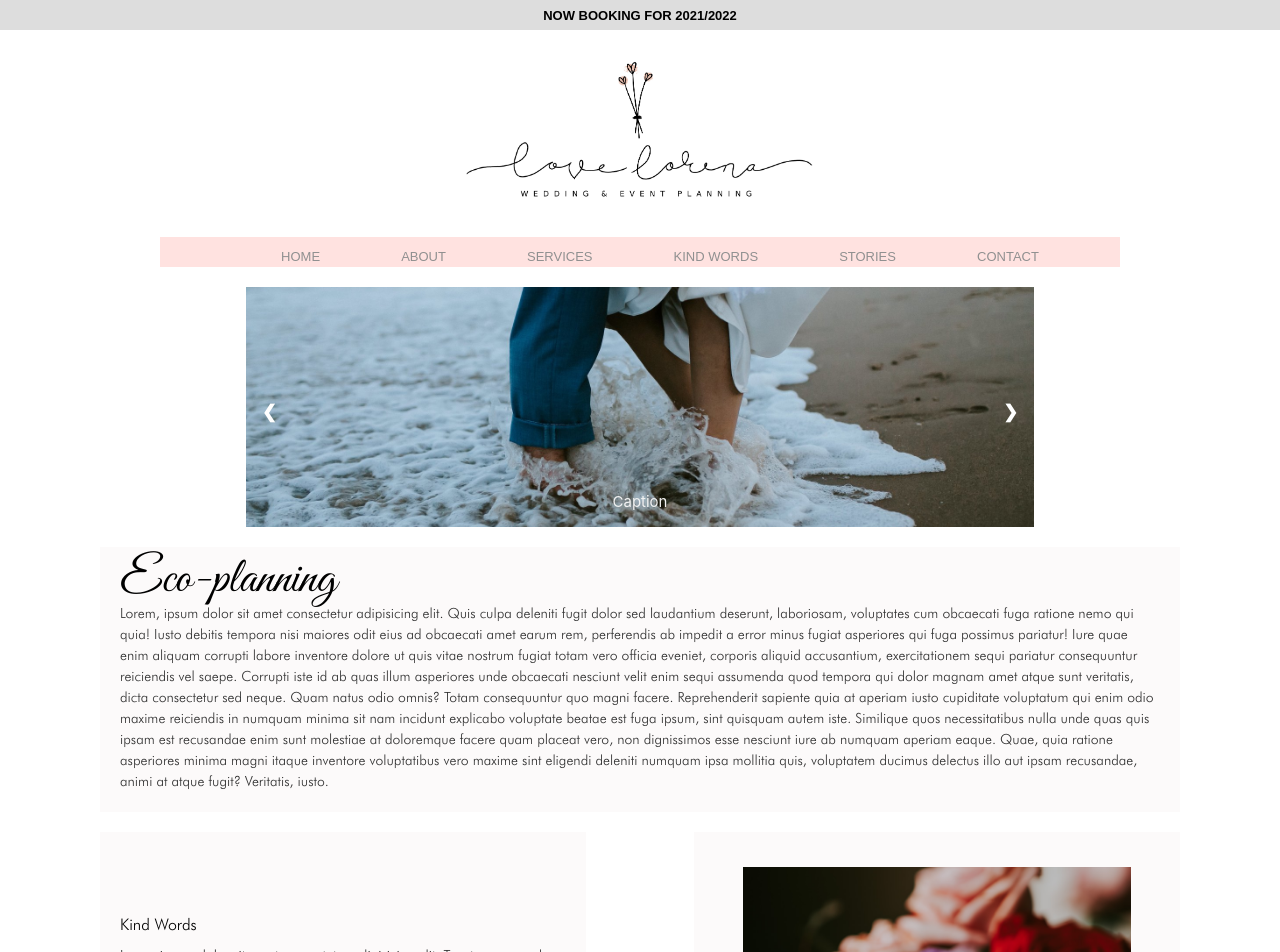
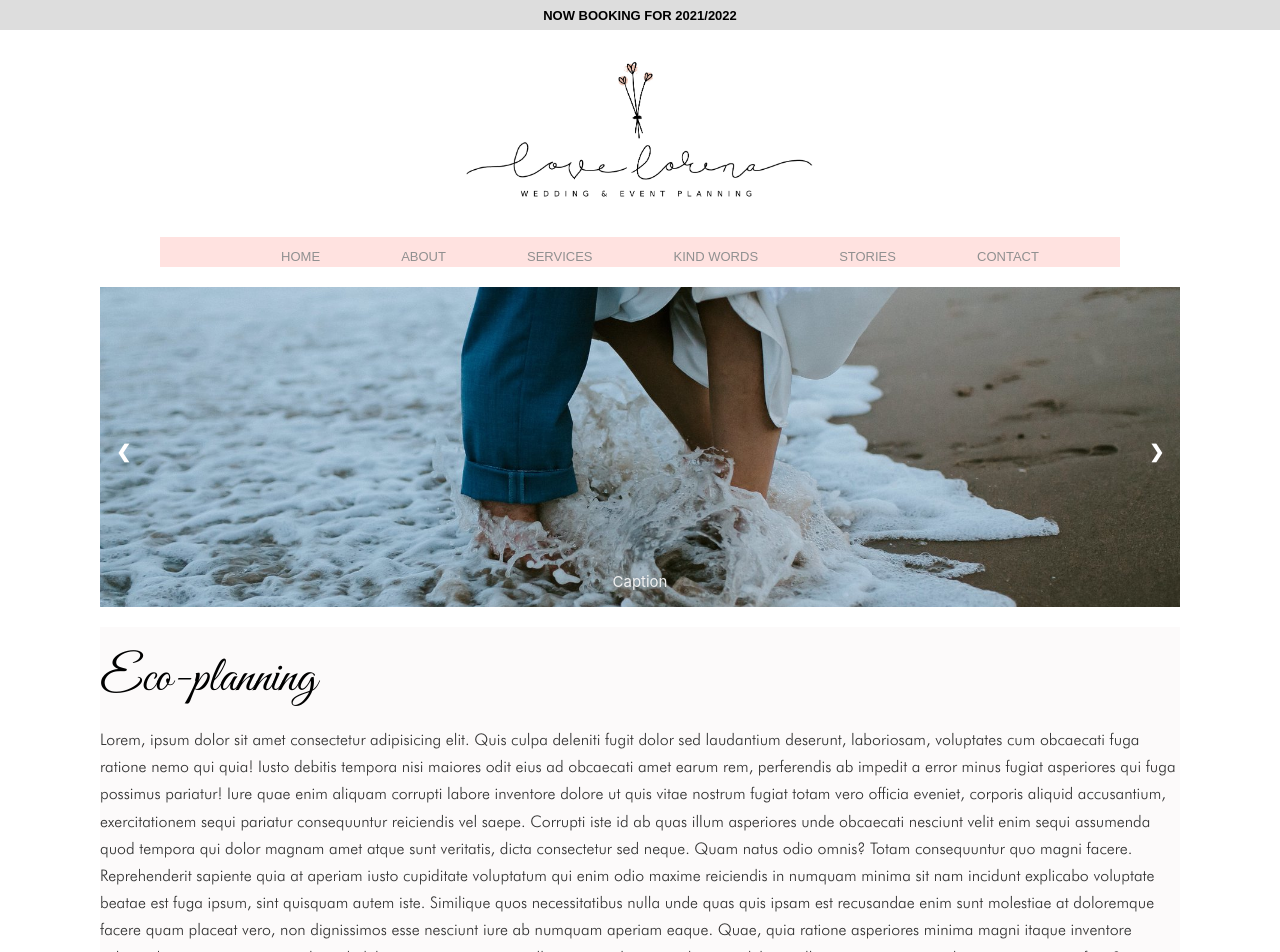
Before and after one commit to cruzma/misa-wedding-site, a React (Create React App) app: page / in a window 1280 px wide. Shown: the top 952 px of the page. Built offline with nearby package versions, Linux system fonts and the light colour scheme.

Commit message:
css refactored to be DRY

```diff
--- a/src/App.js
+++ b/src/App.js
@@ -7,7 +7,6 @@ import Contact from './components/Contact/Contact';
 import Footer from './components/Footer/Footer';
 import Services from './components/Services/Services';
 import React, { useState } from 'react';
-
 
 function App() {
 
--- a/src/components/About/About.jsx
+++ b/src/components/About/About.jsx
@@ -5,7 +5,7 @@ function About(props){
     return(
         <div className="wrapper">
             <section className="top-banner">
-                <p>about me</p>
+                <h1>About Me</h1>
 
             </section>
             <section className="mid-section">
--- a/src/components/About/about-styling.css
+++ b/src/components/About/about-styling.css
@@ -1,16 +1,3 @@
-@font-face {
-    font-family: FuturaLight;
-    src: url(../../assets/Futura\ Light\ Regular.otf);
-}
-
-/* .wrapper{
-    display: flex;
-    flex-direction: column;
-    justify-content: center;
-    align-items: center;
-    max-width: 1080px;
-} */
-
 .top-banner{
     margin-top: 20px;
     height: 40vh;
@@ -18,13 +5,15 @@
     position: relative;
     background-image: linear-gradient(rgba(0, 0, 0, 0.7), rgba(0, 0, 0, 0.7)), url("../../assets/images/Lorena19.jpg");
     background-size: cover;
-    background-position: 0% 35%;
+    background-position: 20% 53%;
     display: flex;
     justify-content: center;
-    align-items: center;
     color: azure;
-    font-family: 'Great Vibes', cursive;
+}
+
+.top-banner h1{
     font-size: 100px;
+    font-weight: lighter;
 }
 
 .mid-section{
@@ -67,10 +56,6 @@ h2{
     font-family: 'Great Vibes', cursive;
 }
 
-.bottom-section p{
-    font-family: FuturaLight;
-}
-
 .values-box{
     grid-column: 7 / span 5;
 }
--- a/src/components/Contact/Contact.jsx
+++ b/src/components/Contact/Contact.jsx
@@ -20,7 +20,7 @@ function Contact(prop){
                     <p>Saturday: 9-6</p>
                     <p>Sunday: Out of Office</p>
                 </div>
-                <div><img src={require("../../assets/images/Styled-69.jpg").default} alt="bride and groom holding hands"></img></div>
+                <div className="image-container"><img src={require("../../assets/images/DSCF5136.jpg").default} alt="bride and groom holding hands"></img></div>
             </div>
             <div className="right-side">
                 <h1>Connect</h1>
--- a/src/components/Contact/contact-styling.css
+++ b/src/components/Contact/contact-styling.css
@@ -1,9 +1,5 @@
-@font-face {
-    font-family: FuturaLight;
-    src: url(../../assets/Futura\ Light\ Regular.otf);
-}
-
 .wrapper-fix{
+    margin-top: 20px;
     margin-bottom: 20px;
     flex-direction: row;
 }
@@ -13,8 +9,7 @@
 
 }
 .right-side{
-    width: 40%;
-    margin: 20px;
+    width: 50%;
     display: flex;
     align-items: center;
     flex-direction: column;
@@ -22,6 +17,11 @@
 .hours-container{
     background-image: linear-gradient(#ffe2e0, white);
     padding: 20px;
+}
+
+.image-container{
+    width: 100%;
+    height: 540px;
 }
 
 .input-container{
--- a/src/components/Home/home-styling.css
+++ b/src/components/Home/home-styling.css
@@ -1,8 +1,3 @@
-/* Home page Begins */
-@font-face {
-    font-family: FuturaLight;
-    src: url(../../assets/Futura\ Light\ Regular.otf);
-}
 .mainFlex{
     display: flex;
     flex-direction: column;
@@ -12,8 +7,8 @@
 
 .photoSlideShow{
     margin-top: 20px;
-    height: 30vh;
-    width:73%;
+    height: 40vh;
+    width:100%;
     position: relative;
     display: flex;
     justify-content: center;
@@ -84,26 +79,15 @@
 
 
 .pOneBox{
-    line-height: 1.6em;
     background-color: #fcfafade;
     margin-top: 20px;
 }
 
 .pOneBox h1{
     font-family: 'Great Vibes', cursive;
-    margin: 20px 0 10px 20px;
-    font-weight: normal;
-    font-size: 50px;
+    margin: 20px 0 10px 0;
 }
 
-.pOneBox p{
-    font-family: FuturaLight;
-    margin: 0 20px 20px 20px;
-    font-weight: normal;
-    font-size: 14px;
-    color: #303030;
-
-}
 
 .compliments{
     display: flex;
@@ -120,7 +104,6 @@
 }
 
 .kindWordsContainer{
-    font-family: FuturaLight, sans-serif;
     background-color: #fcfafade;
     width: 45%;
     display: flex;
@@ -129,17 +112,10 @@
 }
 
 .kindWordsContainer h4{
-    margin: 0 0 10px 20px;
+    margin: 0 0 10px 0;
     font-weight: normal;
 }
 
-.kindWordsContainer p{
-    line-height: 1.6em;
-    margin: 0 20px 20px 20px;
-    font-weight: normal;
-    font-size: 14px;
-    color: #303030;
-}
 
 .featurePhotoContainer{
     width: 45%;
--- a/src/components/Services/services-styling.css
+++ b/src/components/Services/services-styling.css
@@ -1,16 +1,6 @@
-@font-face {
-    font-family: FuturaLight;
-    src: url(../../assets/Futura\ Light\ Regular.otf);
-}
-
 h1{
     font-family: "Great vibes", cursive;
     font-size: 50px;
-}
-
-p{
-    font-family: FuturaLight;
-    line-height: 1.5;
 }
 
 .service-section{
--- a/src/components/Stories/stories-styling.css
+++ b/src/components/Stories/stories-styling.css
@@ -1,33 +1,13 @@
-@font-face {
-    font-family: FuturaLight;
-    src: url(../../assets/Futura\ Light\ Regular.otf);
-}
-
-/* .wrapper{
-    display: flex;
-    flex-direction: column;
-    justify-content: center;
-    align-items: center;
-    max-width: 1080px;
-} */
-
-h1{
-    font-family: "Great vibes", cursive;
-    font-size: 50px;
-    margin-bottom: 0;
-}
-
-p{
-    font-family: FuturaLight;
-    line-height: 1.5;
-}
-
 .story-pitch{
     text-align: center;
     align-items: center;
     display:flex;
     flex-direction: column;
     justify-content: center;
+}
+
+.story-pitch h1{
+    margin-bottom: 0;
 }
 
 .para-container{
@@ -73,6 +53,10 @@ p{
     align-items: center;
 }
 
+.centered div p{
+    color: white;
+}
+
 .centered:hover{
     opacity: 1;
     transition: 1.2s;
--- a/src/index.css
+++ b/src/index.css
@@ -12,6 +12,11 @@ code {
     monospace;
 }
 
+@font-face {
+  font-family: FuturaLight;
+  src: url(./assets/Futura\ Light\ Regular.otf);
+}
+
 .wrapper {
   width: 90%;
   margin: 0 auto;
@@ -23,6 +28,20 @@ code {
 }
 
 img{
-  max-width: 100%;
-  height: auto;
+  width: 100%;
+  height: 100%;
+  object-fit: cover;
 }
+
+h1{
+  font-family: "Great vibes", cursive;
+  font-size: 50px;
+  font-weight: normal;
+}
+
+p{
+  font-family: FuturaLight;
+  line-height: 1.7;
+  font-weight: normal;
+  color: #303030;
+}
```
Also changed, not shown: src/assets/images/Copy of values.png (deleted), 1 other file (tests, documents, lock files or other folders).
